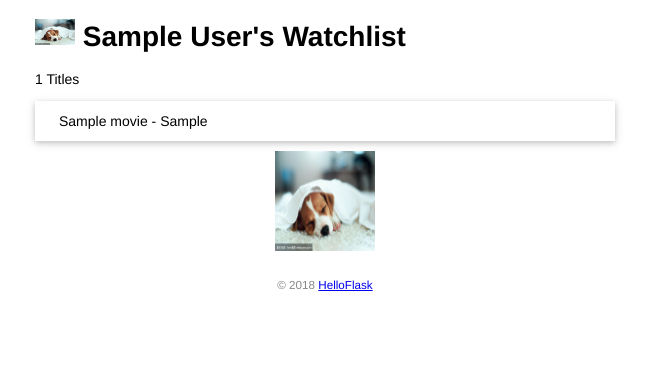
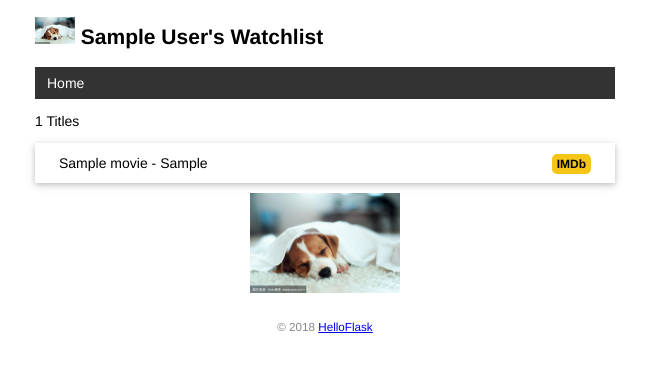
Before and after one commit to yufanghui/falsk_demo, a Flask app: page / in a window 1280 px wide. Shown: the top 372 px of the page, without its empty margins (315-964 px from the left). Run offline with Flask 3, Linux system fonts and the light colour scheme; tables that the repository leaves empty hold one stand-in row (values such as "Sample post").

Commit message:
模板优化

```diff
--- a/app.py
+++ b/app.py
@@ -9,11 +9,17 @@ import os
 app = Flask(__name__)
 @app.route('/')
 def index():
+    movies = Movie.query.all()
+    return render_template('index.html', movies=movies)
+
+@app.errorhandler(404)
+def page_not_found(e):
+    return render_template('404.html'),404
+
+@app.context_processor
+def inject_user():
     user = User.query.first()
-    movies = Movie.query.all()
-    return render_template('index.html', user=user, movies=movies)
-
-
+    return dict(user=user)
 
 db = SQLAlchemy(app)  # 初始化扩展，传入程序实例 app
 app.config['SQLALCHEMY_DATABASE_URI'] = 'sqlite:////' + os.path.join(app.root_path, 'data.db')
--- a/static/style.css
+++ b/static/style.css
@@ -46,3 +46,41 @@ footer {
     margin: 0 auto;
     height: 100px;
 }
+
+nav ul {
+    list-style-type: none;
+    margin: 0;
+    padding: 0;
+    overflow: hidden;
+    background-color: #333;
+}
+
+nav li {
+    float: left;
+}
+
+nav li a {
+    display: block;
+    color: white;
+    text-align: center;
+    padding: 8px 12px;
+    text-decoration: none;
+}
+
+nav li a:hover {
+    background-color: #111;
+}
+
+.float-right {
+    float: right;
+}
+
+.imdb {
+    font-size: 12px;
+    font-weight: bold;
+    color: black;
+    text-decoration: none;
+    background: #F5C518;
+    border-radius: 5px;
+    padding: 3px 5px;
+}
--- /dev/null
+++ b/templates/base.html
@@ -0,0 +1,27 @@
+<!DOCTYPE html>
+<html lang="en">
+<head>
+    {% block head %}
+    <meta charset="utf-8">
+    <meta name="viewport" content="width=device-width, initial-scale=1.0">
+    <title>{{ user.name }}'s Watchlist</title>
+    <link rel="icon" href="{{ url_for('static', filename='images/favicon.ico') }}">
+    <link rel="stylesheet" href="{{ url_for('static', filename='style.css') }}" type="text/css">
+    {% endblock %}
+</head>
+<body>
+    <h2>
+        <img alt="Avatar" class="avatar" src="{{ url_for('static', filename='images/dog.jpeg') }}">
+        {{ user.name }}'s Watchlist
+    </h2>
+    <nav>
+        <ul>
+            <li><a href="{{ url_for('index') }}">Home</a></li>
+        </ul>
+    </nav>
+    {% block content %}{% endblock %}
+    <footer>
+        <small>&copy; 2018 <a href="http://helloflask.com/book/3">HelloFlask</a></small>
+    </footer>
+</body>
+</html>
--- a/templates/index.html
+++ b/templates/index.html
@@ -1,26 +1,15 @@
-<!DOCTYPE html>
-<html lang="en">
-<head>
-    <meta charset="utf-8">
-    <title>{{ user.name }}'s Watchlist</title>
-    <link rel="icon" href="{{ url_for('static', filename='favicon.ico') }}">
-    <link rel="stylesheet" href="{{ url_for('static', filename='style.css') }}" type="text/css">
-</head>
-<body>
-    <h1>
-        <img alt="Avatar" class="avatar" src="{{ url_for('static', filename='images/dog.jpeg') }}">
-        {{ user.name }}'s Watchlist
-    </h1>
-    {# 使用 length 过滤器获取 movies 变量的长度 #}
-    <p>{{ movies|length }} Titles</p>
-    <ul class="movie-list">
-        {% for movie in movies %}  {# 迭代 movies 变量 #}
-        <li>{{ movie.title }} - {{ movie.year }}</li>  {# 等同于 movie['title'] #}
-        {% endfor %}  {# 使用 endfor 标签结束 for 语句 #}
-    </ul>
-    <img alt="Walking Totoro" class="totoro"  src="{{ url_for('static', filename='images/dog.jpeg') }}" width="100px" height="100px">
-    <footer>
-        <small>&copy; 2018 <a href="http://helloflask.com/book/3">HelloFlask</a></small>
-    </footer>
-</body>
-</html>
+{% extends 'base.html' %}
+
+{% block content %}
+<p>{{ movies|length }} Titles</p>
+<ul class="movie-list">
+    {% for movie in movies %}
+    <li>{{ movie.title }} - {{ movie.year }}
+        <span class="float-right">
+            <a class="imdb" href="https://www.imdb.com/find?q={{ movie.title }}" target="_blank" title="Find this movie on IMDb">IMDb</a>
+        </span>
+    </li>
+    {% endfor %}
+</ul>
+<img alt="Walking Totoro" class="totoro" src="{{ url_for('static', filename='images/dog.jpeg') }}" title="to~to~ro~">
+{% endblock %}
```
Also changed, not shown: templates/404.html (added, +12 -0 lines).
